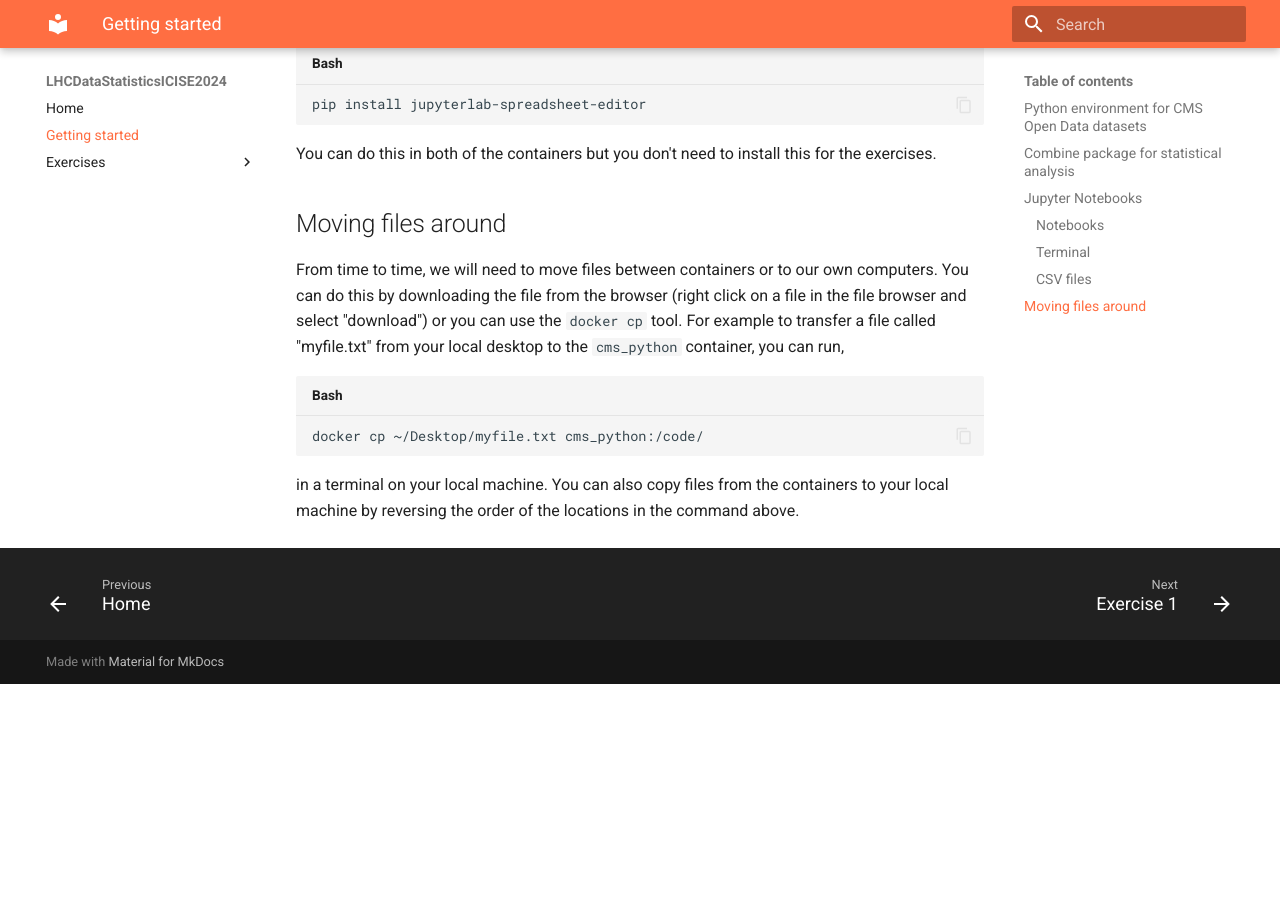
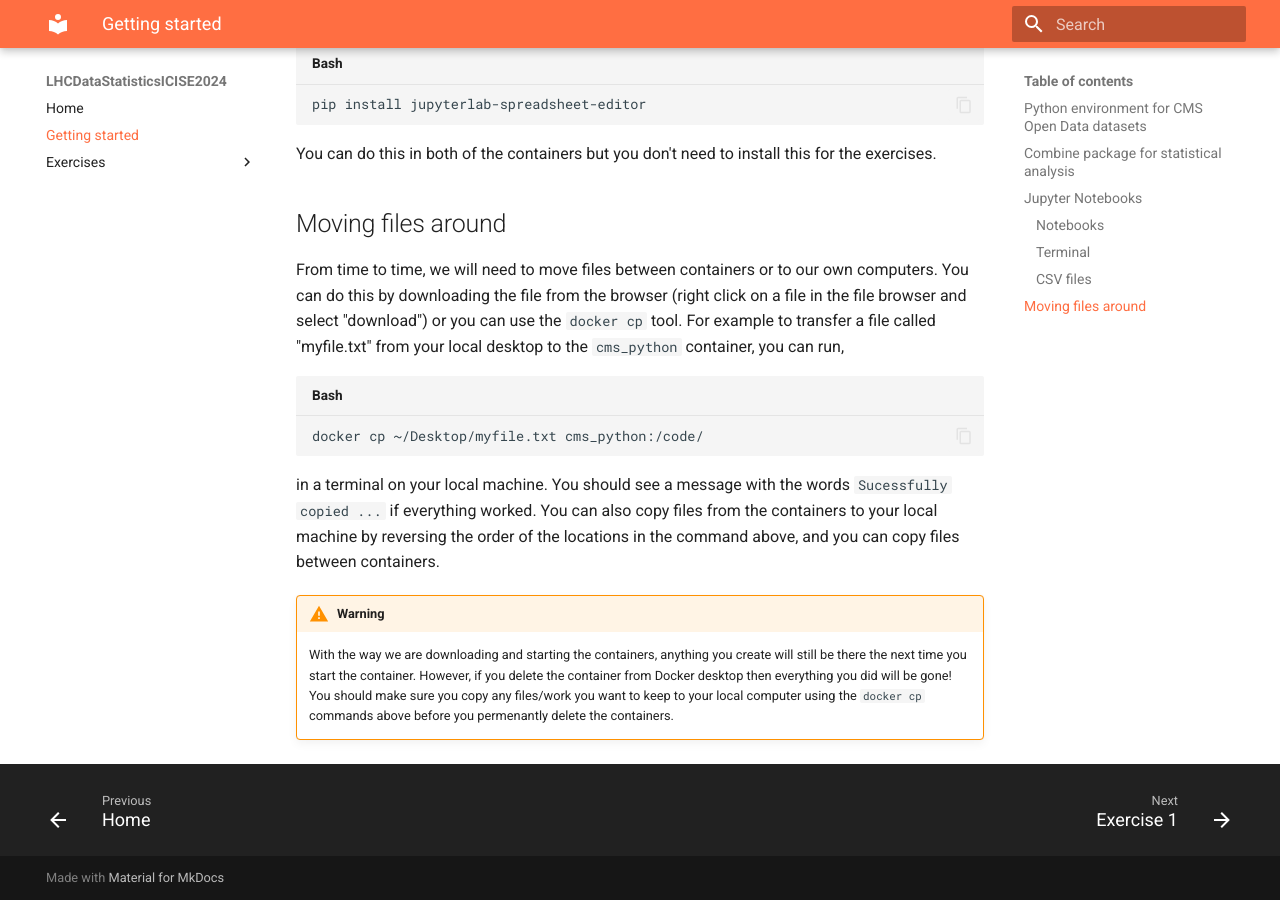
Before and after one commit to nucleosynthesis/LHCDataStatisticsICISE2024, an MkDocs documentation site: the page built from docs/setup.md, in a window 1280 px wide and 900 px high, scrolled down 3573 px. Built offline with MkDocs 1.6.1 and Material for MkDocs 9.7.7, drawn with Linux system fonts in a browser that asks for light colours; before the commit the page ends 4257 px from its top, so only the background shows below that.

Commit message:
Update setup.md

````diff
--- a/docs/setup.md
+++ b/docs/setup.md
@@ -99,4 +99,7 @@ From time to time, we will need to move files between containers or to our own c
 docker cp ~/Desktop/myfile.txt cms_python:/code/
 ```
 
-in a terminal on your local machine. You can also copy files from the containers to your local machine by reversing the order of the locations in the command above.
+in a terminal on your local machine. You should see a message with the words ```Sucessfully copied ...``` if everything worked.  You can also copy files from the containers to your local machine by reversing the order of the locations in the command above, and you can copy files between containers.
+
+!!! Warning
+    With the way we are downloading and starting the containers, anything you create will still be there the next time you start the container. However, if you delete the container from Docker desktop then everything you did will be gone! You should make sure you copy any files/work you want to keep to your local computer using the `docker cp` commands above before you permenantly delete the containers.
````
